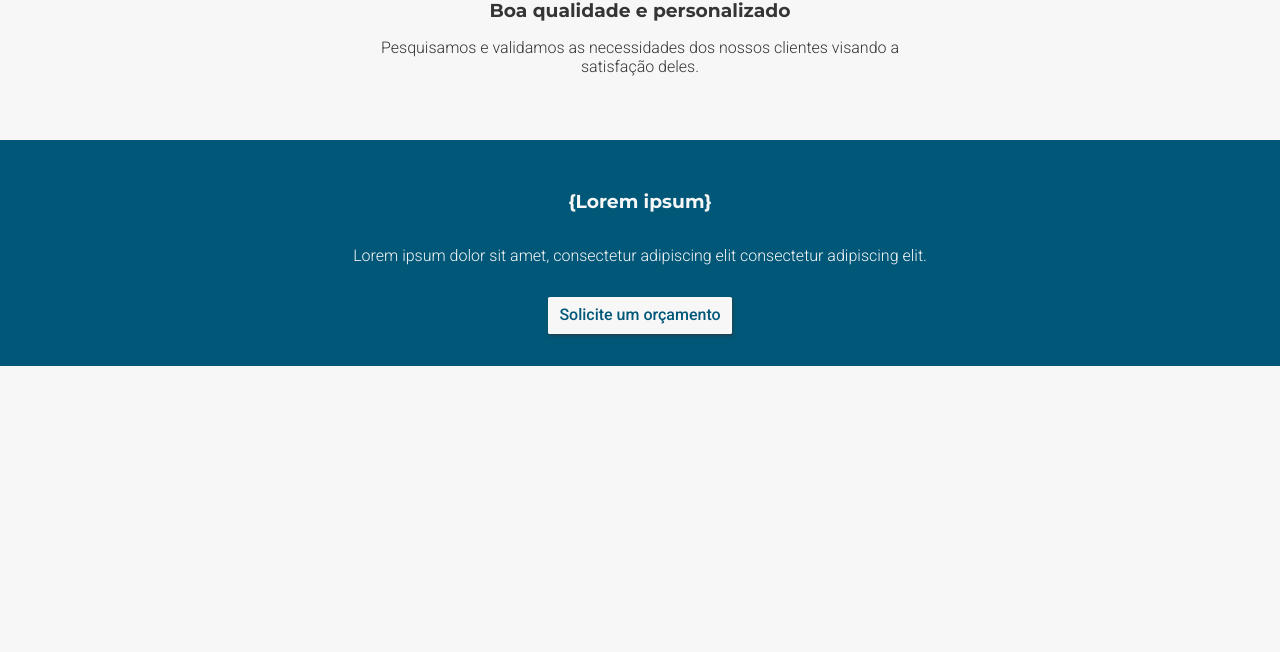
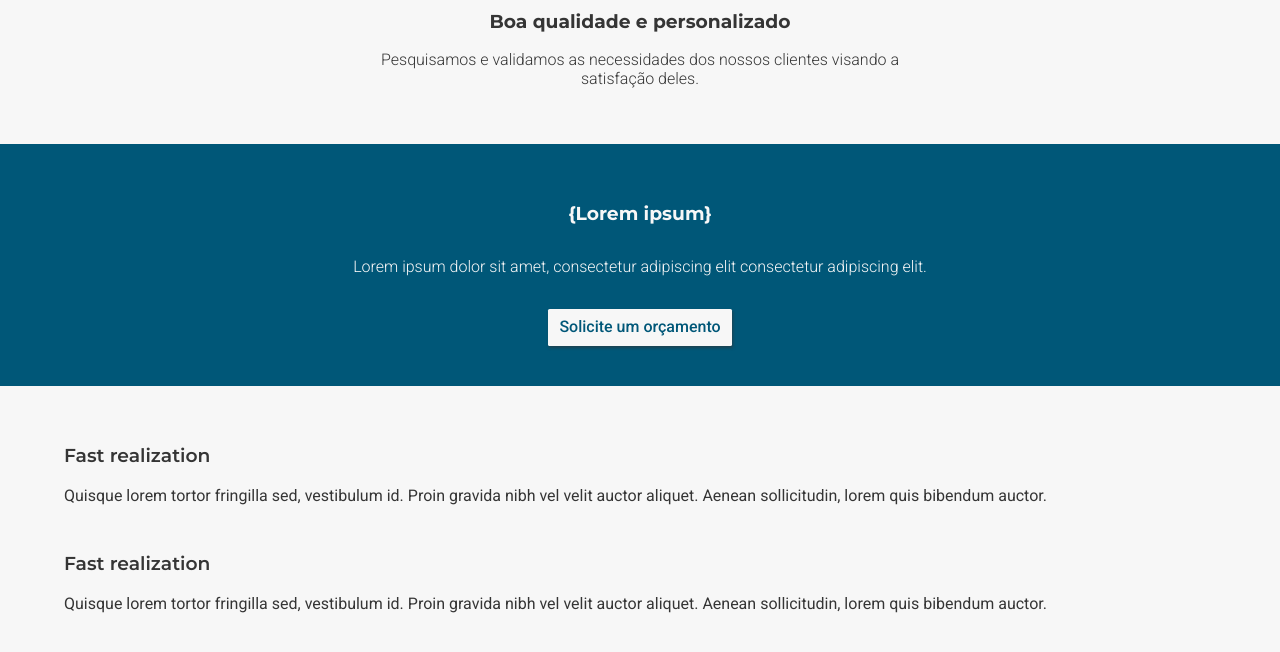
Before and after one commit to EsioFreitas/portfolio-2.0, a plain HTML site: page index.html in a window 1280 px wide. Shown: the part 1094-1746 px from the top of the page. Before the commit the page ends 1460 px from the top, so only its background shows below. Drawn offline with Linux system fonts and the light colour scheme.

Commit message:
Add metodos section

```diff
--- a/assets/css/index.css
+++ b/assets/css/index.css
@@ -1,3 +1,7 @@
+section {
+    padding: 2.5rem 0;
+}
+
 .header {
     background-image: url('/assets/images/header.jpg');
     background-size: cover;
@@ -60,7 +64,7 @@
     padding-bottom: 2rem;
     width: 100%;
     position: absolute;
-    top: 23%;
+    top: 20%;
     z-index: 1;
 }
 
@@ -78,7 +82,6 @@
 
 .information {
     text-align: center;
-    margin: 3rem 0;
 }
 
 .information__container {
@@ -106,13 +109,12 @@
     color: #005778;
 }
 
-.orcamento{
+.orcamento {
     background-color: #005778;
     text-align: center;
-    padding: 2rem 0;
 }
 
-.orcamento h3, .orcamento p{
+.orcamento h3, .orcamento p {
     color: #f7f7f7;
     text-align: center;
 }
@@ -121,3 +123,16 @@
     margin: 2rem 0;
     font-weight: 200;
 }
+
+.metodos__metodo{
+    margin: 1rem 0;
+    font-weight: normal;
+}
+
+.metodos__metodo h3{
+    font-weight: 600;
+}
+
+.metodos__metodo:first-child{
+    margin-bottom: 3rem;
+}
--- a/index.html
+++ b/index.html
@@ -69,16 +69,22 @@
             <button class="btn btn__secundary">Solicite um orçamento</button>
         </div>
     </section>
-    <!-- <section>
-        <div>
-            <h3></h3>
-            <p></p>
+    <section class="metodos">
+        <div class="container">
+            <div class="metodos__metodo">
+                <h3>Fast realization</h3>
+                <p>Quisque lorem tortor fringilla sed, vestibulum id. Proin gravida nibh vel velit auctor aliquet.
+                    Aenean
+                    sollicitudin, lorem quis bibendum auctor.</p>
+            </div>
+            <div class="metodos__metodo">
+                <h3>Fast realization</h3>
+                <p>Quisque lorem tortor fringilla sed, vestibulum id. Proin gravida nibh vel velit auctor aliquet.
+                    Aenean
+                    sollicitudin, lorem quis bibendum auctor.</p>
+            </div>
         </div>
-        <div>
-            <h3></h3>
-            <p></p>
-        </div>
-    </section> -->
+    </section>
 </body>
 <script src="./assets/js/menu.js"></script>
 <script src="./assets/js/main.js"></script>
```
